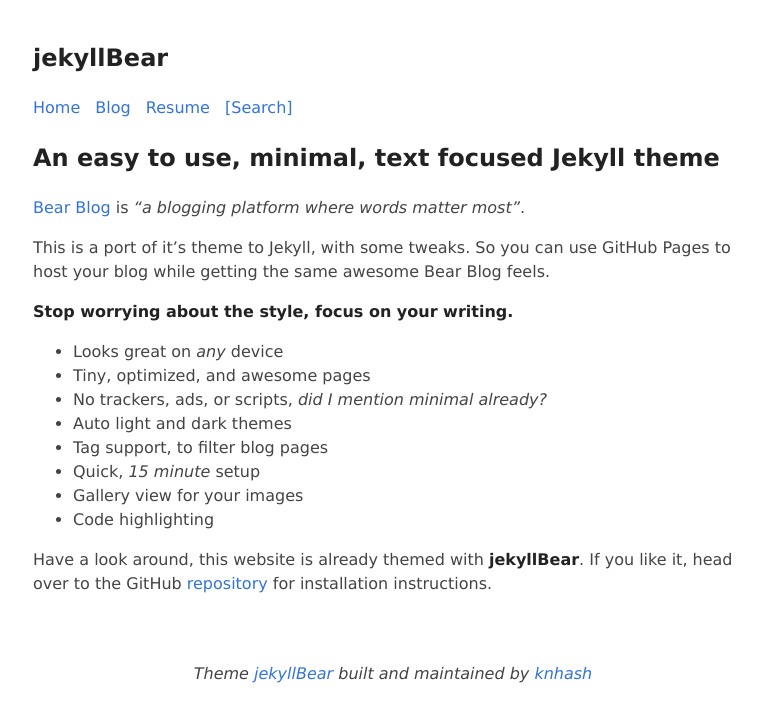
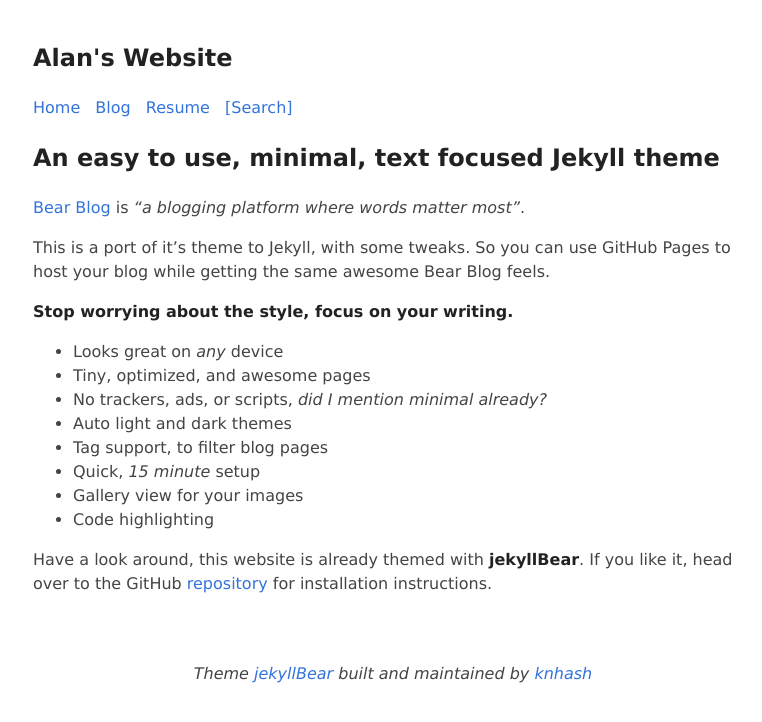
Before and after one commit to alanjac1408/alanjac1408.github.io, a Jekyll site: the page built from index.md, in a window 1280 px wide. Shown: the top 722 px of the page, without its empty margins (247-1009 px from the left). Built offline with Jekyll 4.4.1, drawn with Linux system fonts in a browser that asks for light colours.

Commit message:
Update _config.yml

```diff
--- a/_config.yml
+++ b/_config.yml
@@ -1,11 +1,21 @@
 ###########
 # site.title
 
-title: jekyllBear
+title: Alan's Website
 description: a minimal, text focused blog theme
 # baseurl: "/jekyllBear" # the subpath of your site, e.g. /blog/
-url: "https://knhash.in/jekyllBear" # the base hostname & protocol for your site
+url: "https://alanjac1408.github.io" # the base hostname & protocol for your site
 # host: 0.0.0.0
+lsi: false
+safe: true
+source: /
+incremental: false
+highlighter: rouge
+gist:
+  noscript: false
+kramdown:
+  math_engine: mathjax
+  syntax_highlighter: rouge
 
 
 #########################
```
